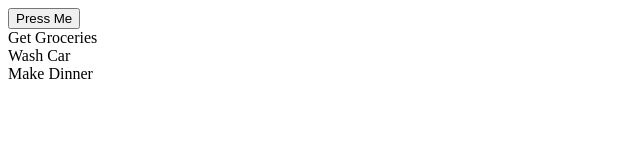
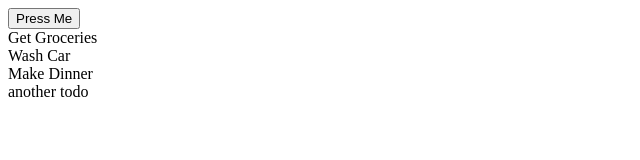
Before and after one commit to rddev0/practice-projects, a plain HTML site: page google-task-clone/index.html in a window 1280 px wide. Shown: the full height of the page, 0-640 px from the left. Drawn offline with Linux system fonts and the light colour scheme.

Commit message:
update for side practice

```diff
--- a/google-task-clone/index.html
+++ b/google-task-clone/index.html
@@ -4,7 +4,7 @@
     <meta charset="UTF-8">
     <meta http-equiv="X-UA-Compatible" content="IE=edge">
     <meta name="viewport" content="width=device-width, initial-scale=1.0">
-    <title>Google Task Clone</title>
+    <title>Rafael's To Do App</title>
 </head>
 <body>
 
@@ -12,23 +12,21 @@
 
 
     <script>
-        let todo1 = 'Get Groceries';
-        let todo2 = 'Wash Car';
-        let todo3 = 'Make Dinner';
 
-        function addTodo (todoTitle) {
+        let todos = ['Get Groceries', 'Wash Car', 'Make Dinner'];
+        todos.push('another todo');
+
+        todos.forEach (function (todoTitle) {
             let element = document.createElement('div');
             element.innerText = todoTitle;
             document.body.appendChild(element);
-        }
+        })
 
         addTodo (todo1);
         addTodo (todo2);
         addTodo (todo3);
 
 
-
-
     </script>
 
 </body>
```
